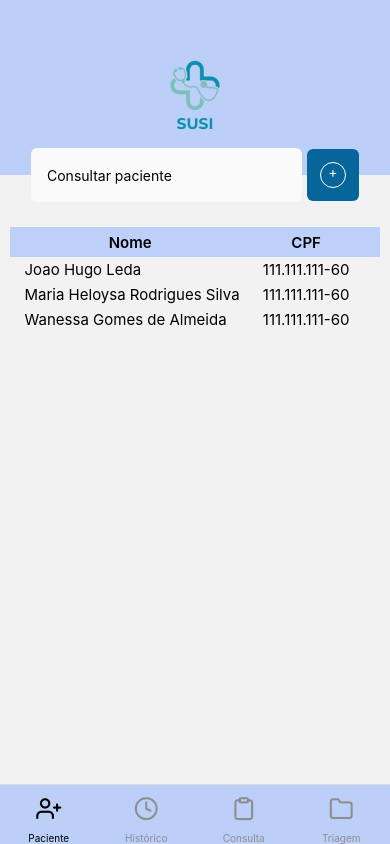
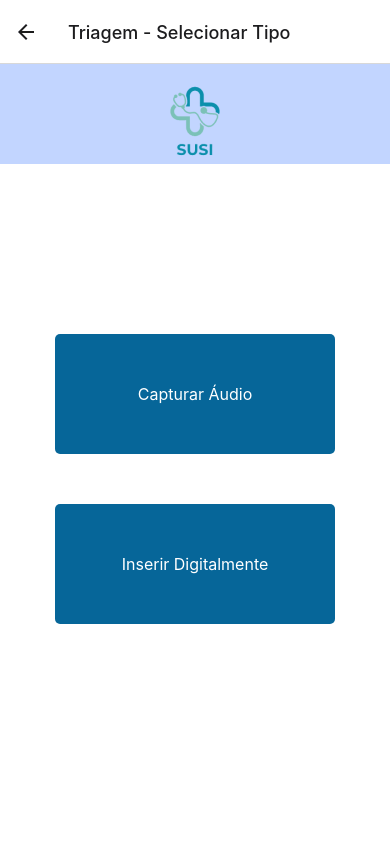
Before and after one commit to HugoLeda/saude-indeteligente, a React Native app in the folder SUSI/: screen /TipoTriagem in a window 390 px wide. Built offline with nearby package versions, Linux system fonts and the light colour scheme.

Commit message:
create tipotrigaem

```diff
--- a/SUSI/src/routes/stack.routes.jsx
+++ b/SUSI/src/routes/stack.routes.jsx
@@ -4,6 +4,7 @@
 
 import CadastroPaciente from '../screens/CadastroPaciente';
 import NovaTriagem from '../screens/NovaTriagem';
+import TipoTriagem from '../screens/TipoTriagem';
 
 const Stack = createStackNavigator();
 
@@ -13,6 +14,7 @@
       <Stack.Screen name="Home" component={TabRoutes} options={{ headerShown: false }} />
       <Stack.Screen name="CadastroPaciente" component={CadastroPaciente} options={{ headerShown: true, title: 'Cadastro de Paciente' }} />
       <Stack.Screen name="NovaTriagem" component={NovaTriagem} options={{ headerShown: true, title: 'Triagem - Selecionar Paciente' }} />
+      <Stack.Screen name="TipoTriagem" component={TipoTriagem} options={{ headerShown: true, title: 'Triagem - Selecionar Tipo' }} />
     </Stack.Navigator>
   );
 }
--- a/SUSI/src/screens/NovaTriagem/index.jsx
+++ b/SUSI/src/screens/NovaTriagem/index.jsx
@@ -1,8 +1,11 @@
 import { useState } from 'react';
-import { View, TextInput, TouchableOpacity, Text, FlatList, StyleSheet } from 'react-native';
+import { View, TextInput, TouchableOpacity, Text, FlatList, StyleSheet, Alert } from 'react-native';
+import { useNavigation } from '@react-navigation/native';
 import Header from '../../components/Header';
 
 export default function NovaTriagem() {
+  const navigation = useNavigation();
+
   const data = [
     { nome: 'Joao Hugo Leda', cpf: '111.111.111-60' },
     { nome: 'Maria Heloysa Rodrigues Silva', cpf: '111.111.111-61' },
@@ -32,6 +35,16 @@
     setShowOptions(false);
   };
 
+  const handleAvancar = () => {
+    if (!paciente) {
+      Alert.alert('Seleção de Paciente', 'Por favor, selecione um paciente.');
+      return;
+    }
+
+    const selectedPaciente = data.find(item => item.nome === paciente);
+    navigation.navigate('TipoTriagem', { paciente: selectedPaciente });
+  };
+
   return (
     <View style={styles.container}>
       <Header height={100} />
@@ -58,7 +71,7 @@
             style={styles.optionsContainer}
           />
         )}
-        <TouchableOpacity style={styles.button}>
+        <TouchableOpacity style={styles.button} onPress={handleAvancar}>
           <Text style={styles.buttonText}>Avançar</Text>
         </TouchableOpacity>
       </View>
--- a/SUSI/src/screens/TipoTriagem/index.jsx
+++ b/SUSI/src/screens/TipoTriagem/index.jsx
@@ -2,7 +2,7 @@
 import { View, TouchableOpacity, Text, StyleSheet } from 'react-native';
 import Header from '../../components/Header';
 
-export default function TipoTriagem() {
+export default function TipoTriagem({ paciente }) {
   return (
     <View style={styles.container}>
       <Header height={100} />
@@ -32,10 +32,12 @@
   button: {
     width: '80%',
     padding: 15,
-    backgroundColor: '#007BFF',
+    height: 120,
+    backgroundColor: '#066699',
     borderRadius: 5,
     alignItems: 'center',
-    marginBottom: 20,
+    justifyContent: 'center',
+    marginBottom: 50,
   },
   buttonText: {
     color: '#fff',
```
